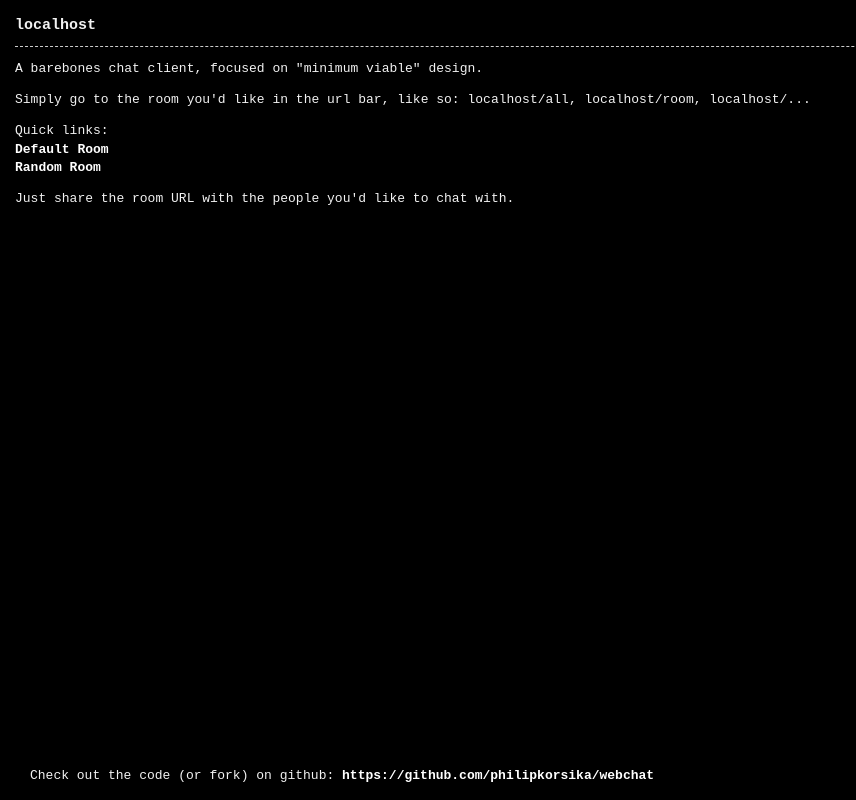
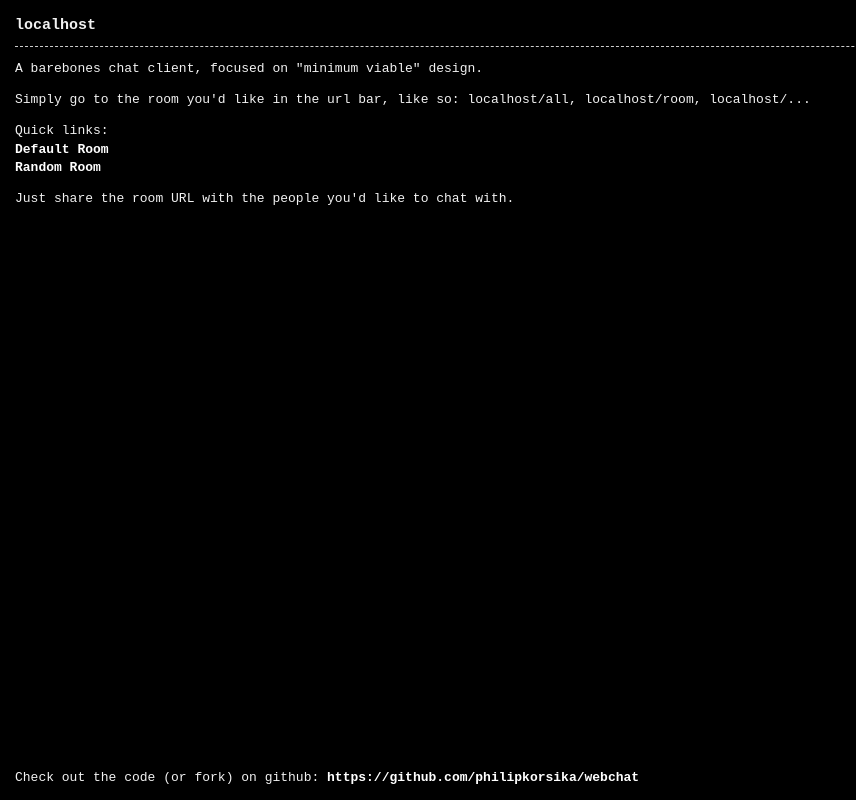
Before and after one commit to Qu4Z/chattr-nojs, a plain HTML site: page static/index.html in a window 1280 px wide. Shown: the whole page, without its empty margins (0-856 px from the left). Drawn offline with Linux system fonts and the light colour scheme.

Commit message:
Added footer CSS to style.css instead of inline
Updated pages to match.

```diff
--- a/static/index.html
+++ b/static/index.html
@@ -34,7 +34,7 @@
             <p>
                 Just share the room URL with the people you'd like to chat with.
             </p>
-            <p style="position: absolute; bottom: 0; margin: 15px;">
+            <p class="footer">
                 Check out the code (or fork) on github: <a href='https://github.com/philipkorsika/webchat'>https://github.com/philipkorsika/webchat</a>
             </p>
         </div>
--- a/static/style.css
+++ b/static/style.css
@@ -19,3 +19,8 @@ a {
     font-weight: bold;
     text-decoration: none;
 }
+
+.footer {
+    position: absolute;
+    bottom: 0;
+}
```
Also changed, not shown: static/404.html (+1 -1 lines).
